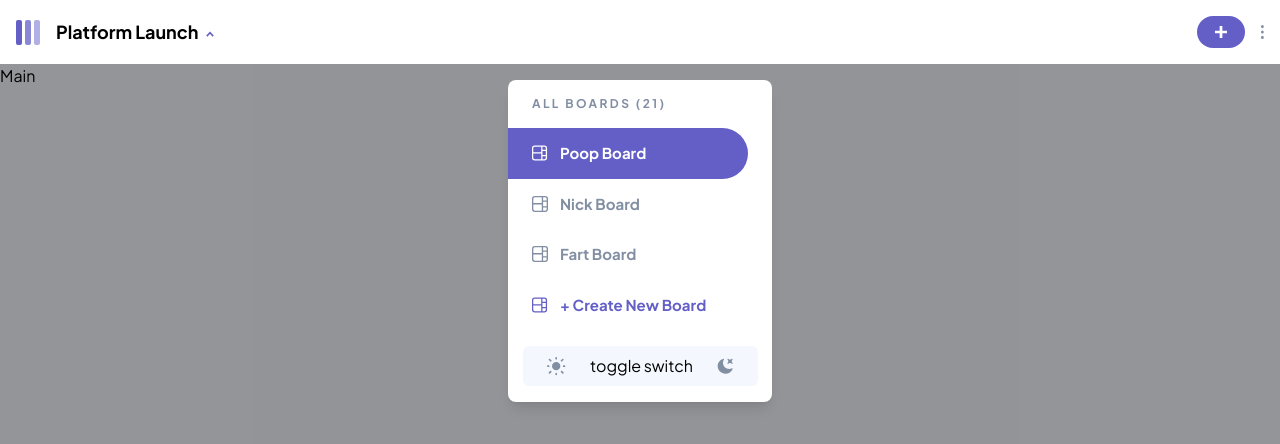
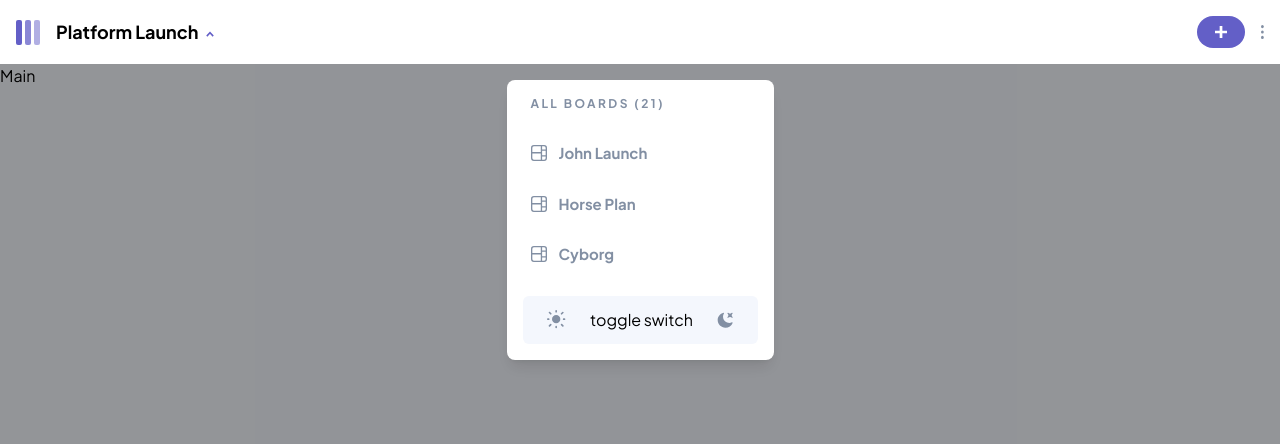
Before and after one commit to Striperoooo/kanban-task-management-app, a React (Vite) app: page / in a window 1280 px wide. Both pictures are taken after a click on the element "Platform Launch". Shown: the top 444 px of the page. Built offline with nearby package versions, Linux system fonts and the light colour scheme.

Commit message:
Refactor Sidebar to use BoardList component
Extracted board list rendering into a new BoardList component and updated Sidebar to use it. Added BoardListProps type. Renamed BoardPage to components/pages. Updated board names in data.json. Added empty BoardContext file for future context logic.

```diff
--- /dev/null
+++ b/src/components/BoardList.tsx
@@ -0,0 +1,44 @@
+import iconBoard from '../assets/icon-board.svg'
+import type { BoardListProps } from '../types'
+
+export default function BoardList({ boards }: BoardListProps) {
+    return (
+        <>
+            <div className="kanban-boards-container mt-4 pl-6">
+                {boards.map((board) => (
+                    <div
+                        key={board.name}
+                        className="kanban-board flex text-medium-grey text-[15px] font-bold items-center py-3.5 gap-3">
+                        <img src={iconBoard} alt="board icon" />
+                        <p>{board.name}</p>
+                    </div>
+                ))}
+            </div>
+        </>
+    )
+}
+
+
+{/* <div className="selected-kanban-board flex text-white text-[15px] font-bold -ml-6 mr-6 rounded-tr-full rounded-br-full bg-main-purple items-center py-3.5 gap-3">
+                        <div className="pl-6 flex items-center gap-3">
+                            <svg className="w-4 h-4 text-white" viewBox="0 0 17 16" xmlns="http://www.w3.org/2000/svg">
+                                <path d="M0 2.889A2.889 2.889 0 0 1 2.889 0H13.11A2.889 2.889 0 0 1 16 2.889V13.11A2.888 2.888 0 0 1 13.111 16H2.89A2.889 2.889 0 0 1 0 13.111V2.89Zm1.333 5.555v4.667c0 .859.697 1.556 1.556 1.556h6.889V8.444H1.333Zm8.445-1.333V1.333h-6.89A1.556 1.556 0 0 0 1.334 2.89V7.11h8.445Zm4.889-1.333H11.11v4.444h3.556V5.778Zm0 5.778H11.11v3.11h2a1.556 1.556 0 0 0 1.556-1.555v-1.555Zm0-7.112V2.89a1.555 1.555 0 0 0-1.556-1.556h-2v3.111h3.556Z" fill="currentColor" />
+                            </svg>
+                            <p>Poop Board</p>
+                        </div>
+                    </div>
+                    <div className="kanban-board flex text-medium-grey text-[15px] font-bold items-center py-3.5 gap-3">
+                        <img src={iconBoard} alt="" />
+                        <p>Nick Board</p>
+                    </div>
+                    <div className="kanban-board flex text-medium-grey text-[15px] font-bold items-center py-3.5 gap-3">
+                        <img src={iconBoard} alt="" />
+                        <p>Fart Board</p>
+                    </div>
+
+                    <div className="flex text-main-purple text-[15px] font-bold items-center py-3.5 gap-3">
+                        <svg className="w-4 h-4 text-main-purple" viewBox="0 0 17 16" xmlns="http://www.w3.org/2000/svg">
+                            <path d="M0 2.889A2.889 2.889 0 0 1 2.889 0H13.11A2.889 2.889 0 0 1 16 2.889V13.11A2.888 2.888 0 0 1 13.111 16H2.89A2.889 2.889 0 0 1 0 13.111V2.89Zm1.333 5.555v4.667c0 .859.697 1.556 1.556 1.556h6.889V8.444H1.333Zm8.445-1.333V1.333h-6.89A1.556 1.556 0 0 0 1.334 2.89V7.11h8.445Zm4.889-1.333H11.11v4.444h3.556V5.778Zm0 5.778H11.11v3.11h2a1.556 1.556 0 0 0 1.556-1.555v-1.555Zm0-7.112V2.89a1.555 1.555 0 0 0-1.556-1.556h-2v3.111h3.556Z" fill="currentColor" />
+                        </svg>
+                        <button>+ Create New Board</button>
+                    </div> */}
--- a/src/components/Sidebar.tsx
+++ b/src/components/Sidebar.tsx
@@ -1,4 +1,6 @@
 import { useSidebar } from "../contexts/SidebarContext";
+import data from '../data/data.json'
+import BoardList from "./BoardList"
 import iconBoard from '../assets/icon-board.svg'
 import iconLight from '../assets/icon-light-theme.svg'
 import iconDark from '../assets/icon-dark-theme.svg'
@@ -15,41 +17,16 @@ export default function Sidebar() {
             className="fixed top-[64px] left-0 right-0 bottom-0 z-50 bg-black bg-opacity-40 flex justify-center items-start"
             onClick={close}
         >
+
             <div
-                className="sidebar-modal flex flex-col  mt-4 w-[264px] h-[322px] bg-white rounded-lg shadow-lg"
+                className="sidebar-modal flex flex-col  mt-4  bg-white rounded-lg shadow-lg"
                 onClick={e => e.stopPropagation()} // Prevent closing when clicking inside
             >
                 <p className="pl-6 mt-4 text-medium-grey font-bold text-xs tracking-[2.4px]">ALL BOARDS (21)</p>
 
-                <div className="kanban-boards-container mt-4 pl-6">
+                <BoardList boards={data.boards} />
 
-                    <div className="selected-kanban-board flex text-white text-[15px] font-bold -ml-6 mr-6 rounded-tr-full rounded-br-full bg-main-purple items-center py-3.5 gap-3">
-                        <div className="pl-6 flex items-center gap-3">
-                            <svg className="w-4 h-4 text-white" viewBox="0 0 17 16" xmlns="http://www.w3.org/2000/svg">
-                                <path d="M0 2.889A2.889 2.889 0 0 1 2.889 0H13.11A2.889 2.889 0 0 1 16 2.889V13.11A2.888 2.888 0 0 1 13.111 16H2.89A2.889 2.889 0 0 1 0 13.111V2.89Zm1.333 5.555v4.667c0 .859.697 1.556 1.556 1.556h6.889V8.444H1.333Zm8.445-1.333V1.333h-6.89A1.556 1.556 0 0 0 1.334 2.89V7.11h8.445Zm4.889-1.333H11.11v4.444h3.556V5.778Zm0 5.778H11.11v3.11h2a1.556 1.556 0 0 0 1.556-1.555v-1.555Zm0-7.112V2.89a1.555 1.555 0 0 0-1.556-1.556h-2v3.111h3.556Z" fill="currentColor" />
-                            </svg>
-                            <p>Poop Board</p>
-                        </div>
-                    </div>
-                    <div className="kanban-board flex text-medium-grey text-[15px] font-bold items-center py-3.5 gap-3">
-                        <img src={iconBoard} alt="" />
-                        <p>Nick Board</p>
-                    </div>
-                    <div className="kanban-board flex text-medium-grey text-[15px] font-bold items-center py-3.5 gap-3">
-                        <img src={iconBoard} alt="" />
-                        <p>Fart Board</p>
-                    </div>
-
-                    <div className="flex text-main-purple text-[15px] font-bold items-center py-3.5 gap-3">
-                        <svg className="w-4 h-4 text-main-purple" viewBox="0 0 17 16" xmlns="http://www.w3.org/2000/svg">
-                            <path d="M0 2.889A2.889 2.889 0 0 1 2.889 0H13.11A2.889 2.889 0 0 1 16 2.889V13.11A2.888 2.888 0 0 1 13.111 16H2.89A2.889 2.889 0 0 1 0 13.111V2.89Zm1.333 5.555v4.667c0 .859.697 1.556 1.556 1.556h6.889V8.444H1.333Zm8.445-1.333V1.333h-6.89A1.556 1.556 0 0 0 1.334 2.89V7.11h8.445Zm4.889-1.333H11.11v4.444h3.556V5.778Zm0 5.778H11.11v3.11h2a1.556 1.556 0 0 0 1.556-1.555v-1.555Zm0-7.112V2.89a1.555 1.555 0 0 0-1.556-1.556h-2v3.111h3.556Z" fill="currentColor" />
-                        </svg>
-                        <button>+ Create New Board</button>
-                    </div>
-
-                </div>
-
-                <div className="theme-toggle-container mx-auto my-4 w-[235px] h-12 bg-light-bg rounded-md flex justify-center items-center gap-6">
+                <div className="theme-toggle-container mx-4 my-4 w-[235px] h-12 bg-light-bg rounded-md flex justify-center items-center gap-6">
                     <img src={iconLight} alt="" />
                     toggle switch
                     <img src={iconDark} alt="" />
--- a/src/data/data.json
+++ b/src/data/data.json
@@ -1,7 +1,7 @@
 {
   "boards": [
     {
-      "name": "Platform Launch",
+      "name": "John Launch",
       "columns": [
         {
           "name": "Todo",
@@ -284,7 +284,7 @@
       ]
     },
     {
-      "name": "Marketing Plan",
+      "name": "Horse Plan",
       "columns": [
         {
           "name": "Todo",
@@ -375,7 +375,7 @@
       ]
     },
     {
-      "name": "Roadmap",
+      "name": "Cyborg",
       "columns": [
         {
           "name": "Now",
```
Also changed, not shown: src/types.ts (+17 -13 lines), src/components/pages/BoardPage.tsx (renamed from src/pages/BoardPage.tsx), src/contexts/BoardContext.tsx (added).
